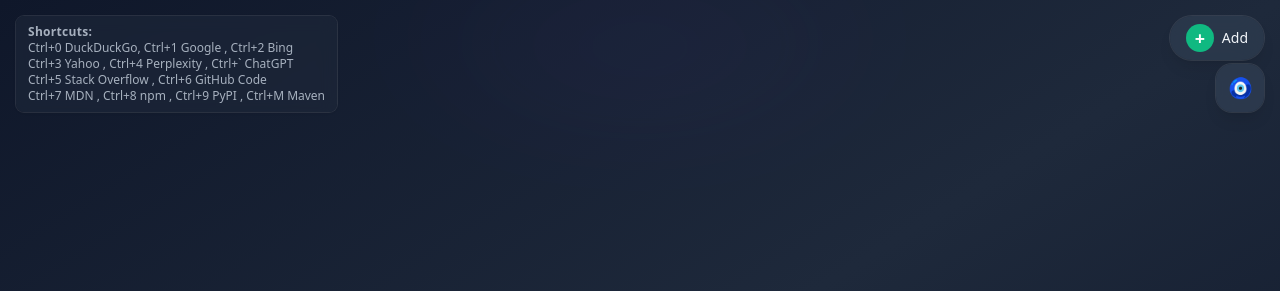
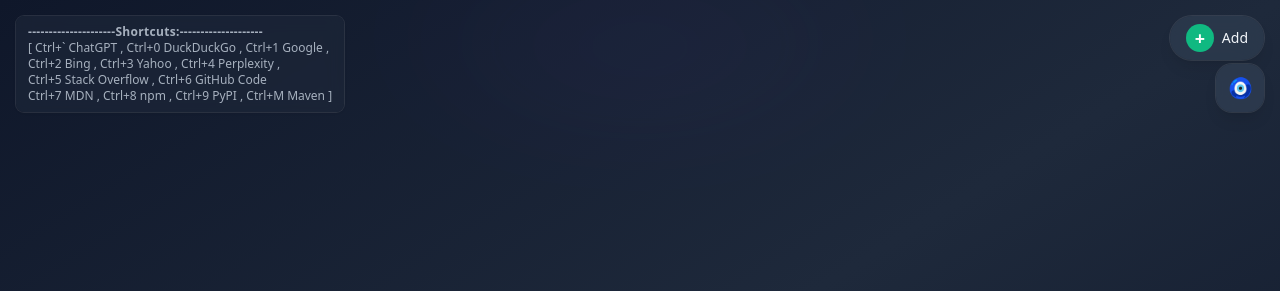
Before and after one commit to UNKN0WN4O4/First-page, a plain HTML site: page index.html in a window 1280 px wide. Shown: the top 291 px of the page. Drawn offline with nearby package versions, Linux system fonts and the light colour scheme.

Commit message:
Style modification

```diff
--- a/index.html
+++ b/index.html
@@ -43,11 +43,11 @@
 
   <div class="fixed top-4 left-4 text-xs text-slate-300/80">
     <div class="bg-slate-800/60 ring-1 ring-white/10 backdrop-blur px-3 py-2 rounded-lg shadow">
-      <div class="font-semibold tracking-wide">Shortcuts:</div>
-      <div>Ctrl+0 DuckDuckGo, Ctrl+1 Google , Ctrl+2 Bing</div>
-      <div>Ctrl+3 Yahoo , Ctrl+4 Perplexity , Ctrl+` ChatGPT</div>
+      <div class="font-semibold tracking-wide">---------------------Shortcuts:--------------------</div>
+      <div>[ Ctrl+` ChatGPT , Ctrl+0 DuckDuckGo , Ctrl+1 Google , </div>
+      <div>Ctrl+2 Bing , Ctrl+3 Yahoo , Ctrl+4 Perplexity , </div>
       <div>Ctrl+5 Stack Overflow , Ctrl+6 GitHub Code</div>
-      <div>Ctrl+7 MDN , Ctrl+8 npm , Ctrl+9 PyPI , Ctrl+M Maven</div>
+      <div>Ctrl+7 MDN , Ctrl+8 npm , Ctrl+9 PyPI , Ctrl+M Maven ]</div>
     </div>
   </div>
 
```
